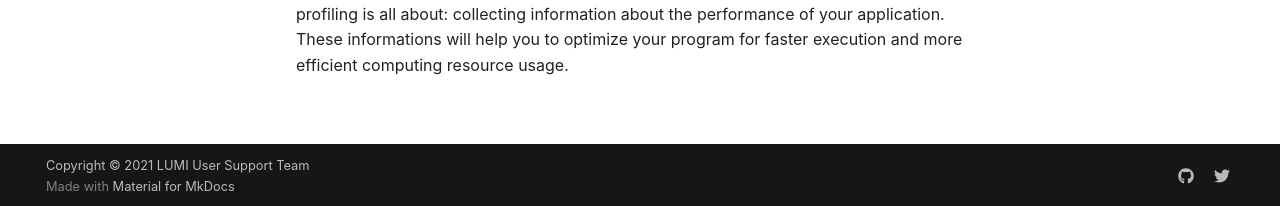
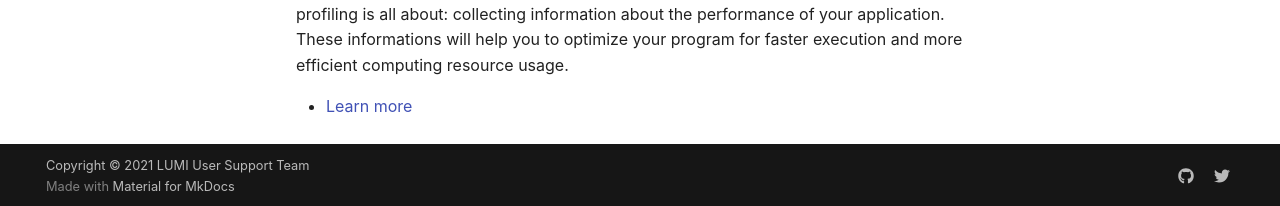
Before and after one commit to Lumi-supercomputer/lumi-userguide, an MkDocs documentation site: the page built from docs/development/index.md, in a window 1280 px wide and 1148 px high. Shown: the part 939-1145 px from the top of the window. Built offline with MkDocs 1.6.1 and Material for MkDocs 9.7.7, drawn with Linux system fonts in a browser that asks for light colours.

Commit message:
add a link to profiling in development section overview

```diff
--- a/docs/development/index.md
+++ b/docs/development/index.md
@@ -34,3 +34,5 @@ The best way to extract the best performance is to know your program.
 It is precisely what profiling is all about: collecting information about the
 performance of your application. These informations will help you to optimize
 your program for faster execution and more efficient computing resource usage.
+
+- [Learn more](./profiling/index.md)
```
